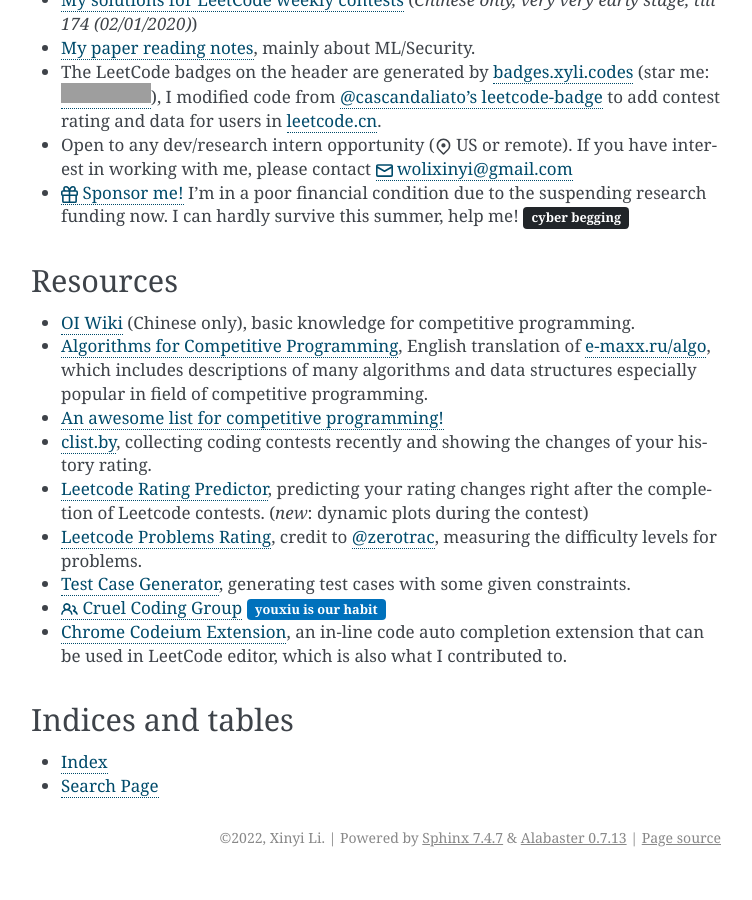
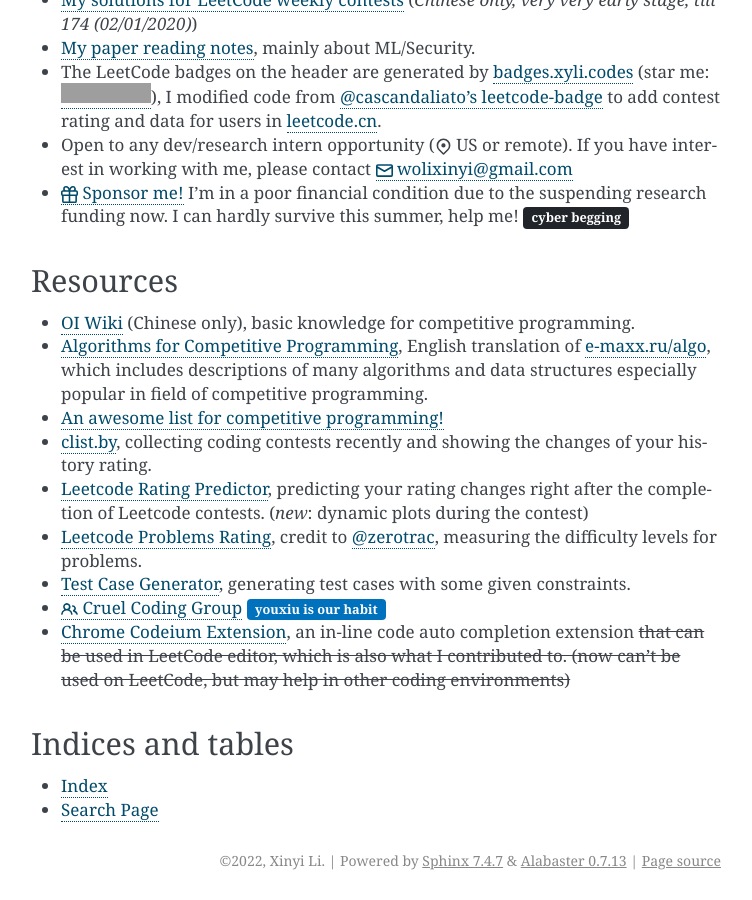
Before and after one commit to li-xin-yi/lctemplates, a Sphinx documentation site: the page built from docs/source/index.md, in a window 1280 px wide and 900 px high, scrolled down 1402 px. Shown: the whole window, without its empty margins (389-1141 px from the left). Built offline with Sphinx 7.4.7, drawn with Linux system fonts in a browser that asks for light colours; before the commit the page ends 2279 px from its top, so only the background shows below that; grey boxes are pictures that could not be loaded.

Commit message:
Clarify Chrome Codeium Extension status in index.md: strike LeetCode support and note it's no longer usable

```diff
--- a/docs/source/index.md
+++ b/docs/source/index.md
@@ -58,7 +58,8 @@
 - [Leetcode Problems Rating](https://zerotrac.github.io/leetcode_problem_rating/), credit to [@zerotrac](https://leetcode.cn/u/zerotrac2/), measuring the difficulty levels for problems.
 - [Test Case Generator](https://test-case-generator.herokuapp.com/), generating test cases with some given constraints.
 - [{octicon}`people` Cruel Coding Group](http://board.cruelcoding.com/) {bdg-primary}`youxiu is our habit`
-- [Chrome Codeium Extension](https://github.com/Exafunction/codeium-chrome), an in-line code auto completion extension that can be used in LeetCode editor, which is also what I contributed to.
+- [Chrome Codeium Extension](https://github.com/Exafunction/codeium-chrome), an in-line code auto completion extension <del>that can be used in LeetCode editor<del>, which is also what I contributed to. (now can't be used on LeetCode, but may help in other coding environments)
+
 
 ## Indices and tables
 
```
